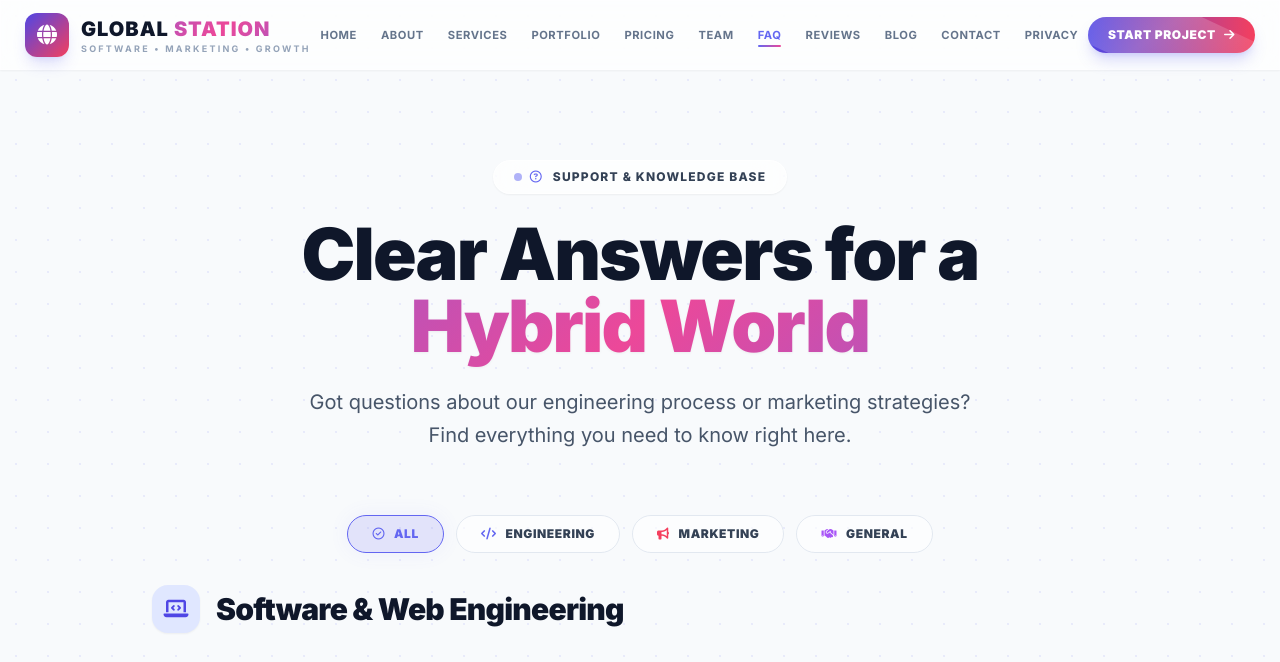
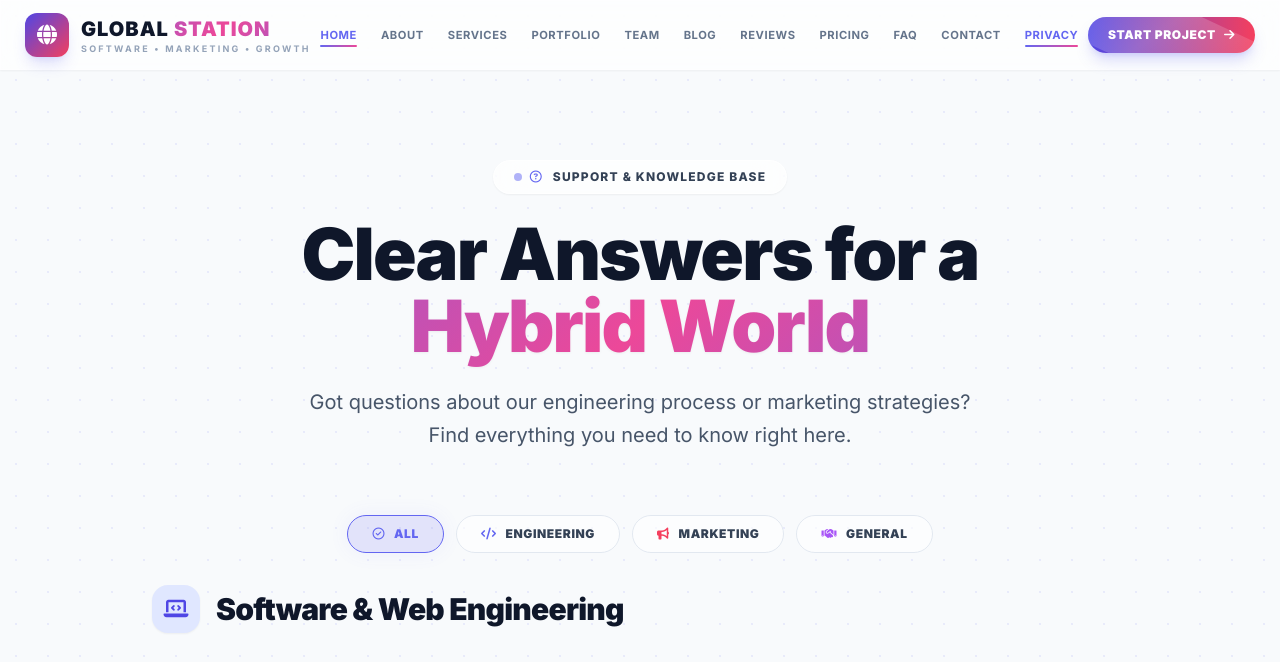
Before and after one commit to ahsanzafran/Global-Station, a plain HTML site: page faq.html in a window 1280 px wide. Shown: the top 662 px of the page. Drawn offline with nearby package versions, Linux system fonts and the light colour scheme.

Commit message:
faq.html

```diff
--- a/faq.html
+++ b/faq.html
@@ -254,17 +254,18 @@
             </a>
 
             <div class="hidden lg:flex items-center gap-6">
-                <a href="index.html" class="nav-link">Home</a>
+                <a href="index.html" class="nav-link active">Home</a>
                 <a href="about.html" class="nav-link">About</a>
                 <a href="services.html" class="nav-link">Services</a>
                 <a href="portfolio.html" class="nav-link">Portfolio</a>
+                 <a href="team.html" class="nav-link">Team</a>
+                 <a href="blog.html" class="nav-link">Blog</a>
+                 <a href="testimonials.html" class="nav-link">Reviews</a>
                 <a href="pricing.html" class="nav-link">Pricing</a>
-                <a href="team.html" class="nav-link">Team</a>
-                <a href="faq.html" class="nav-link active">FAQ</a>
-                <a href="testimonials.html" class="nav-link">Reviews</a>
-                <a href="blog.html" class="nav-link">Blog</a>
+                <a href="faq.html" class="nav-link">FAQ</a>
                 <a href="contact.html" class="nav-link">Contact</a>
-                <a href="privacy.html" class="nav-link">Privacy</a>
+
+                  <a href="privacy.html" class="nav-link active">Privacy</a>
             </div>
 
             <div class="flex items-center gap-3">
@@ -279,17 +280,17 @@
 
         <div id="mobileMenu" class="lg:hidden max-h-0 overflow-hidden transition-all duration-500 ease-in-out bg-white/95 backdrop-blur-xl border-t border-slate-100">
             <div class="px-6 py-4 flex flex-col gap-3 text-sm">
-                <a href="index.html" class="text-slate-600 hover:text-indigo-600 transition">Home</a>
+                <a href="index.html" class="font-bold text-indigo-600">Home</a>
                 <a href="about.html" class="text-slate-600 hover:text-indigo-600 transition">About</a>
                 <a href="services.html" class="text-slate-600 hover:text-indigo-600 transition">Services</a>
                 <a href="portfolio.html" class="text-slate-600 hover:text-indigo-600 transition">Portfolio</a>
-                <a href="pricing.html" class="text-slate-600 hover:text-indigo-600 transition">Pricing</a>
-                <a href="team.html" class="text-slate-600 hover:text-indigo-600 transition">Team</a>
-                <a href="faq.html" class="font-bold text-indigo-600">FAQ</a>
-                <a href="testimonials.html" class="text-slate-600 hover:text-indigo-600 transition">Reviews</a>
+                 <a href="team.html" class="text-slate-600 hover:text-indigo-600 transition">Team</a>
                 <a href="blog.html" class="text-slate-600 hover:text-indigo-600 transition">Blog</a>
+                 <a href="testimonials.html" class="text-slate-600 hover:text-indigo-600 transition">Reviews</a>
+                  <a href="pricing.html" class="text-slate-600 hover:text-indigo-600 transition">Pricing</a>
+                <a href="faq.html" class="text-slate-600 hover:text-indigo-600 transition">FAQ</a>
                 <a href="contact.html" class="text-slate-600 hover:text-indigo-600 transition">Contact</a>
-                <a href="privacy.html" class="text-slate-600 hover:text-indigo-600 transition">Privacy</a>
+                   <a href="privacy.html" class="font-bold text-indigo-600">Privacy</a>
                 <a href="contact.html" class="mt-2 inline-flex items-center justify-center gap-2 px-6 py-3 rounded-full bg-gradient-to-r from-indigo-600 to-rose-500 text-white font-black text-xs uppercase tracking-wider shadow-lg shadow-indigo-500/25">
                     Start Project <i class="fa-solid fa-arrow-right text-xs"></i>
                 </a>
@@ -536,17 +537,17 @@
                 <div>
                     <h4 class="text-white font-black text-sm uppercase tracking-widest mb-4">Quick Links</h4>
                     <ul class="space-y-2 text-sm font-medium">
-                        <li><a href="index.html" class="hover:text-white transition">Home</a></li>
+                         <li><a href="index.html" class="hover:text-white transition">Home</a></li>
                         <li><a href="about.html" class="hover:text-white transition">About</a></li>
                         <li><a href="services.html" class="hover:text-white transition">Services</a></li>
                         <li><a href="portfolio.html" class="hover:text-white transition">Portfolio</a></li>
+                        <li><a href="team.html" class="hover:text-white transition">Team</a></li>
+                        <li><a href="blog.html" class="hover:text-white transition">Blog</a></li>
+                        <li><a href="testimonials.html" class="hover:text-white transition">Reviews</a></li>
                         <li><a href="pricing.html" class="hover:text-white transition">Pricing</a></li>
-                        <li><a href="team.html" class="hover:text-white transition">Team</a></li>
                         <li><a href="faq.html" class="hover:text-white transition">FAQ</a></li>
-                        <li><a href="testimonials.html" class="hover:text-white transition">Reviews</a></li>
-                        <li><a href="blog.html" class="hover:text-white transition">Blog</a></li>
                         <li><a href="contact.html" class="hover:text-white transition">Contact</a></li>
-                        <li><a href="privacy.html" class="hover:text-white transition">Privacy</a></li>
+                           <li><a href="privacy.html" class="hover:text-white transition">Privacy</a></li>
                     </ul>
                 </div>
 
```
